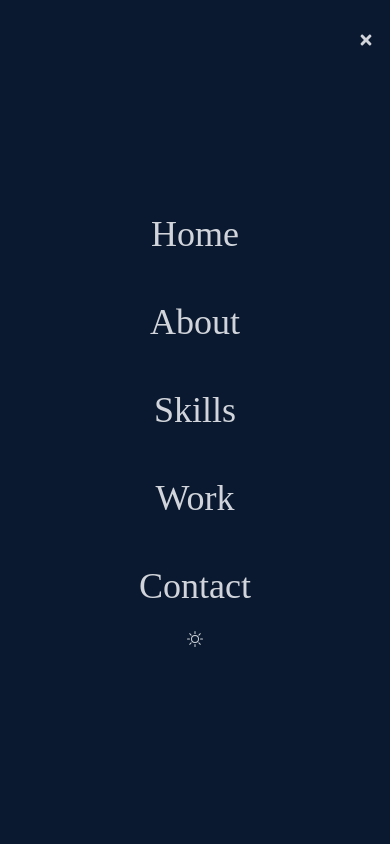
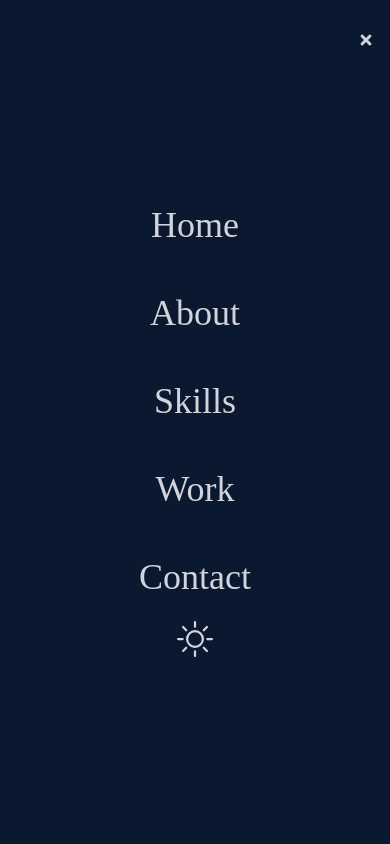
Before and after one commit to BoronenkoTimurs/my-portfolio, a React (Create React App) app: page / in a window 390 px wide. Both pictures are taken after a click on the icon 366 px from the left and 40 px from the top of the page. Shown: the top 844 px of the page. Built offline with nearby package versions, Linux system fonts and the light colour scheme.

Commit message:
Fix size of dark/light icon

```diff
--- a/src/components/NavBar.jsx
+++ b/src/components/NavBar.jsx
@@ -127,9 +127,9 @@ const NavBar = () => {
         <li>
           <button onClick={switchMode}>
             {!darkMode ? (
-              <BsSun className="cursor-pointer hover:text-blue-500" />
+              <BsSun className="cursor-pointer text-4xl hover:text-blue-500" />
             ) : (
-              <BiSolidMoon className="cursor-pointer hover:text-blue-500" />
+              <BiSolidMoon className="cursor-pointer text-4xl hover:text-blue-500" />
             )}
           </button>
         </li>
@@ -157,7 +157,6 @@ const NavBar = () => {
             <li className="pl-4 pr-4 w-[160px] h-[60px] flex justify-between items-center ml-[-100px] hover:ml-[-10px] duration-300 bg-[#9E0059]">
               <a
                 className="flex justify-between items-start w-full text-gray-300"
-                // TODO: fix link on email
                 href="#"
               >
                 Email
```
